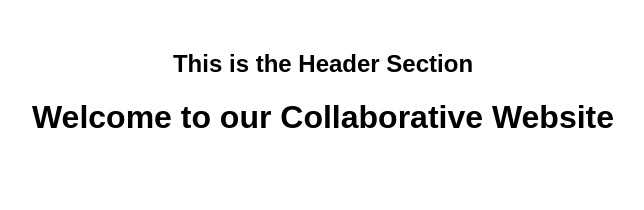
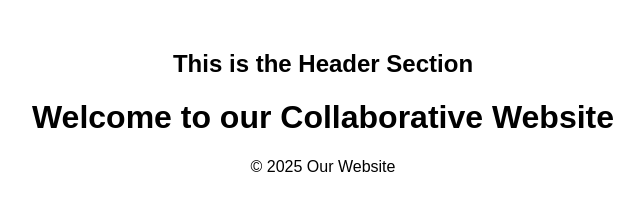
Before and after one commit to Angecalais97/totest, a plain HTML site: page index.html in a window 1280 px wide. Shown: the whole page, without its empty margins (317-961 px from the left). Drawn offline with Linux system fonts and the light colour scheme.

Commit message:
Add footer

```diff
--- a/index.html
+++ b/index.html
@@ -13,4 +13,8 @@
 <body>
   <h1>Welcome to our Collaborative Website</h1>
 </body>
+<footer>
+  <p>&copy; 2025 Our Website</p>
+</footer>
+
 </html>
```
